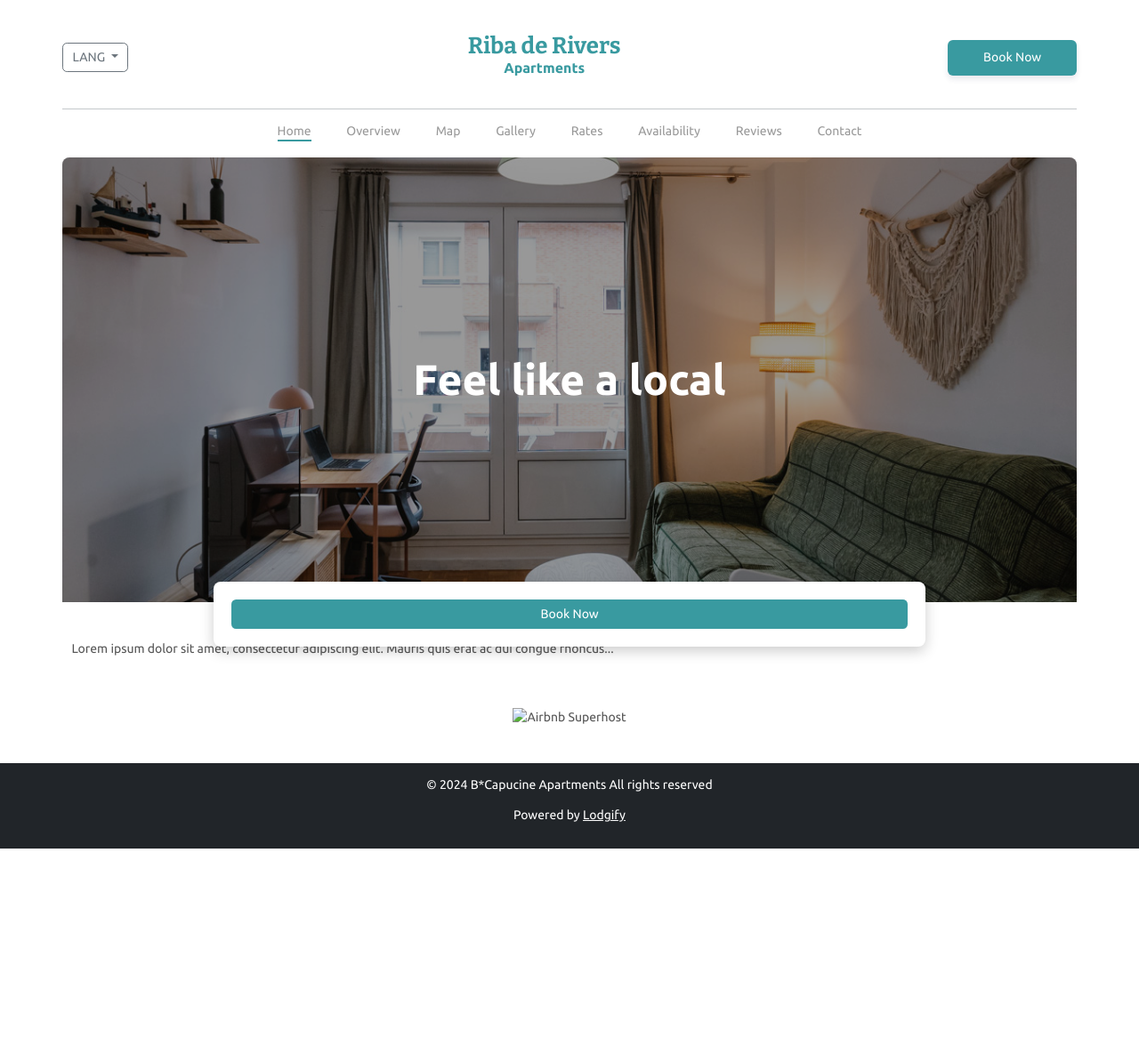
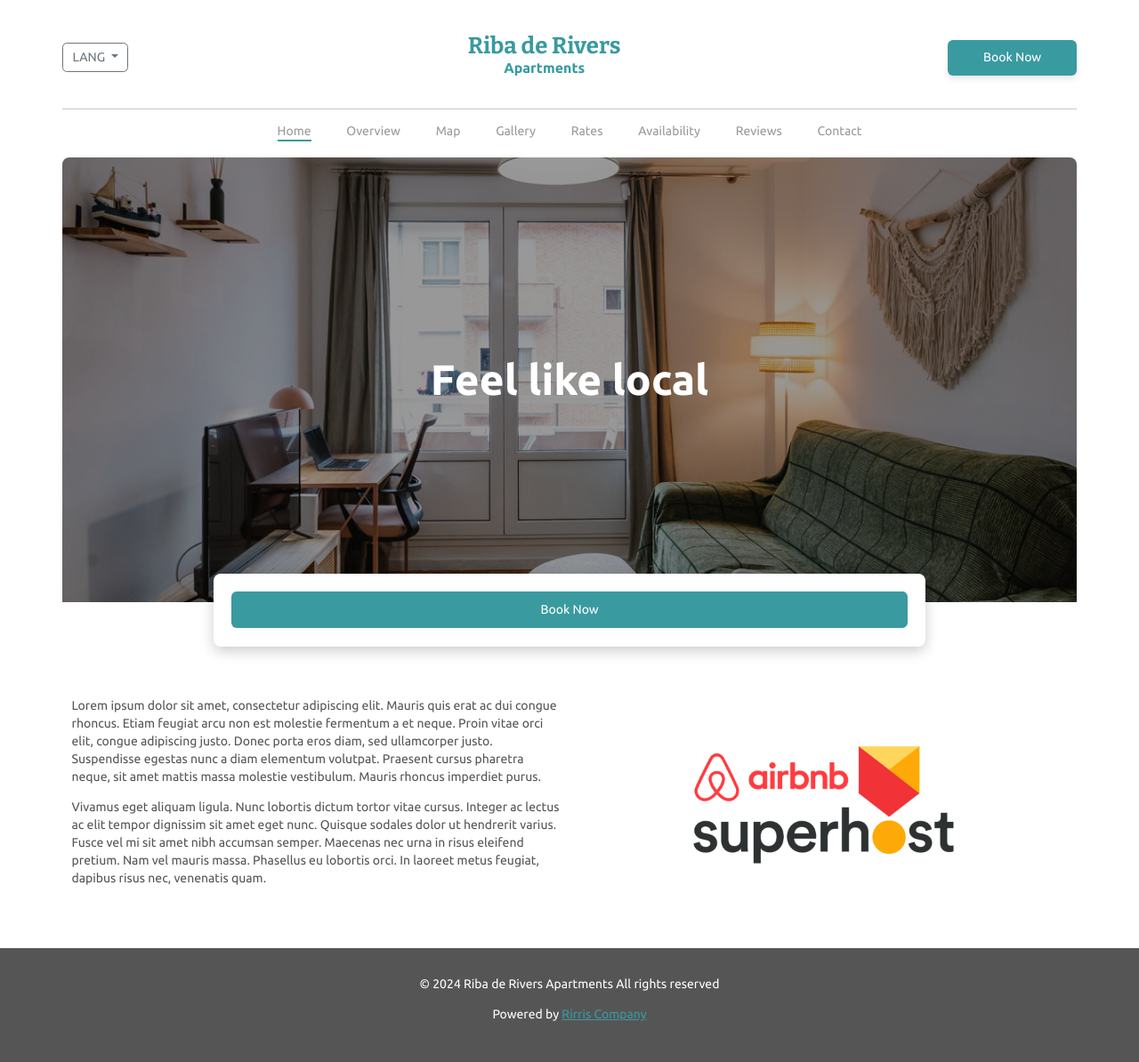
Before and after one commit to rivers07-maker/riba-de-rivers, a plain HTML site: page index.html in a window 1280 px wide. Shown: the whole page at 89% size. Before the commit the page ends 954 px from the top, so only its background shows below. Drawn offline with nearby package versions, Linux system fonts and the light colour scheme.

Commit message:
refactor: Content Section

```diff
--- a/css/styles.css
+++ b/css/styles.css
@@ -68,7 +68,7 @@ header {
     color: var(--action-color);
 }
 
-.navbar-1 .btn-book-now {
+.navbar-1 .btn-book-now-1 {
     height: 40px;
     background-color: var(--action-color);
     color: var(--action-contrast-color);
@@ -80,7 +80,7 @@ header {
     box-shadow: 0 4px 6px 0 rgba(50, 50, 93, 0.11);
 }
 
-.navbar-1 .btn-book-now:hover {
+.navbar-1 .btn-book-now-1:hover {
     background-color: var(--action-contrast-color);
     color: var(--action-color);
     border: 1px solid var(--action-color);
@@ -159,7 +159,7 @@ header {
         display: flex;
     }
 
-    .btn-book-now {
+    .btn-book-now-1 {
         display: none;
     }
     .navbar-2 .navbar-nav {
@@ -246,9 +246,15 @@ main {
     left: 50%;
     transform: translate(-50%, -50%);
     color: var(--action-contrast-color);
-    font-size: 48px;
-    font-weight: bold;
+    font-size: 3.42rem;
+    font-weight: 700;
     text-align: center;
+}
+
+@media (max-width: 767px) {
+    .hero-title {
+        font-size: 2.57rem;
+    }
 }
 
 .reservation-box {
@@ -256,24 +262,50 @@ main {
     bottom: -50px;
     left: 50%;
     transform: translateX(-50%);
-    background-color: white;
+    background-color: var(--action-contrast-color);
     box-shadow: 0 5px 15px rgba(0, 0, 0, 0.2);
     border-radius: 8px;
-    padding: 20px;
+    padding: 1.42rem;
+    height: 82px;
     width: 90%;
     max-width: 800px;
 }
 
-.btn-custom {
+.btn-book-now-2 {
+    width: 100%;
     background-color: var(--action-color);
     color: var(--action-contrast-color);
+    font-weight: 400;
+    padding: 0.71rem 2.85rem;
+    border: none;
+    border-radius: 0.42em;
+    transition: background-color 0.3s ease;
 }
 
-footer {
-    background-color: #333;
-    color: #fff;
+.btn-book-now-2:hover {
+    background-color: var(--action-contrast-color);
+    color: var(--action-color);
+    border: 1px solid var(--action-color);
 }
 
-footer a {
-    color: #ff4d6d;
+.content-section {
+    position: relative;
+    top: 50px;
+    margin: 4rem auto;
 }
+/* --- END HOME PAGE --- */
+
+footer {
+    padding-top: 3.5rem;
+}
+
+.bottom-navigation {
+    background-color: rgb(85, 85, 85);
+    color: var(--action-contrast-color);
+    padding: 2.14rem 0;
+    text-align: center;
+}
+
+.bottom-navigation a {
+    color: var(--action-color);
+}
--- a/index.html
+++ b/index.html
@@ -48,12 +48,14 @@
 
                 <!-- Center: Brand -->
                 <div class="d-flex flex-column justify-content-center align-items-center navbar-brand mx-0">
-                    <h1>Riba de Rivers</h1>
-                    <h2>Apartments</h2>
+                    <a class="text-decoration-none text-center" href="#">
+                        <h1>Riba de Rivers</h1>
+                        <h2>Apartments</h2>
+                    </a>
                 </div>
 
                 <!-- Right side: Book Now Button -->
-                <a href="#" class="btn btn-book-now">Book Now</a>
+                <a href="#" class="btn btn-book-now-1">Book Now</a>
                 <!-- Right side: Language Dropdown (Mobile) / Mobile Toggle Button -->
                 <div class="mobile-right-side">
                     <div class="dropdown btn-language-2">
@@ -113,11 +115,12 @@
     </header>
 
     <main>
+
         <!-- Hero Section -->
         <section class="container-lg hero-section">
             <div class="overlay"></div>
             <!-- Title inside Hero Section -->
-            <h1 class="hero-title">Feel like a local</h1>
+            <h3 class="h1 hero-title">Feel like local</h3>
 
             <!-- Reservation Box -->
             <div class="reservation-box">
@@ -139,8 +142,8 @@
                             <option>4 guests</option>
                         </select>
                     </div> -->
-                    <div class="col-md-12 d-flex align-items-end">
-                        <button type="submit" class="btn btn-custom w-100">Book Now</button>
+                    <div class="col-md-12">
+                        <button type="submit" class="btn btn-book-now-2">Book Now</button>
                     </div>
                 </form>
             </div>
@@ -148,26 +151,30 @@
 
 
         <!-- Content Section -->
-        <section class="container my-5">
+        <section class="container content-section">
             <div class="row">
-                <div class="col-md-12">
+                <div class="col-md-6">
                     <p>
-                        Lorem ipsum dolor sit amet, consectetur adipiscing elit. Mauris quis erat ac dui congue
-                        rhoncus...
+                        Lorem ipsum dolor sit amet, consectetur adipiscing elit. Mauris quis erat ac dui congue rhoncus. Etiam feugiat arcu non est molestie fermentum a et neque. Proin vitae orci elit, congue adipiscing justo. Donec porta eros diam, sed ullamcorper justo. Suspendisse egestas nunc a diam elementum volutpat. Praesent cursus pharetra neque, sit amet mattis massa molestie vestibulum. Mauris rhoncus imperdiet purus.
                     </p>
+                    <p>
+                        Vivamus eget aliquam ligula. Nunc lobortis dictum tortor vitae cursus. Integer ac lectus ac elit tempor dignissim sit amet eget nunc. Quisque sodales dolor ut hendrerit varius. Fusce vel mi sit amet nibh accumsan semper. Maecenas nec urna in risus eleifend pretium. Nam vel mauris massa. Phasellus eu lobortis orci. In laoreet metus feugiat, dapibus risus nec, venenatis quam.
+                    </p>
+                </div>
+
+                <div class="col-md-6 d-flex justify-content-center align-items-center">
+                    <img src="./assets/images/airbnb-superhost-badge.png" alt="Airbnb logo" class="img-fluid" style="width: 300px;">
                 </div>
             </div>
         </section>
-        <!-- Superhost Badge -->
-        <section class="text-center mb-5">
-            <img src="airbnb-superhost-logo.png" alt="Airbnb Superhost" class="img-fluid" style="width: 150px;">
-        </section>
+
     </main>
 
-    <!-- Footer -->
-    <footer class="bg-dark text-white text-center py-3">
-        <p>&copy; 2024 B*Capucine Apartments All rights reserved</p>
-        <p>Powered by <a href="#" class="text-white">Lodgify</a></p>
+    <footer>
+        <div class="container-fluid bottom-navigation">
+            <p>&copy; 2024 Riba de Rivers Apartments All rights reserved</p>
+            <p>Powered by <a href="#">Rirris Company</a></p>
+        </div>
     </footer>
 
     <!-- Link Bootstrap JS -->
```
Also changed, not shown: assets/images/airbnb-logo.jpg (added), assets/images/airbnb-logo.png (added), assets/images/airbnb-superhost-badge.png (added), assets/images/airbnb-superhost.jpg (added).
